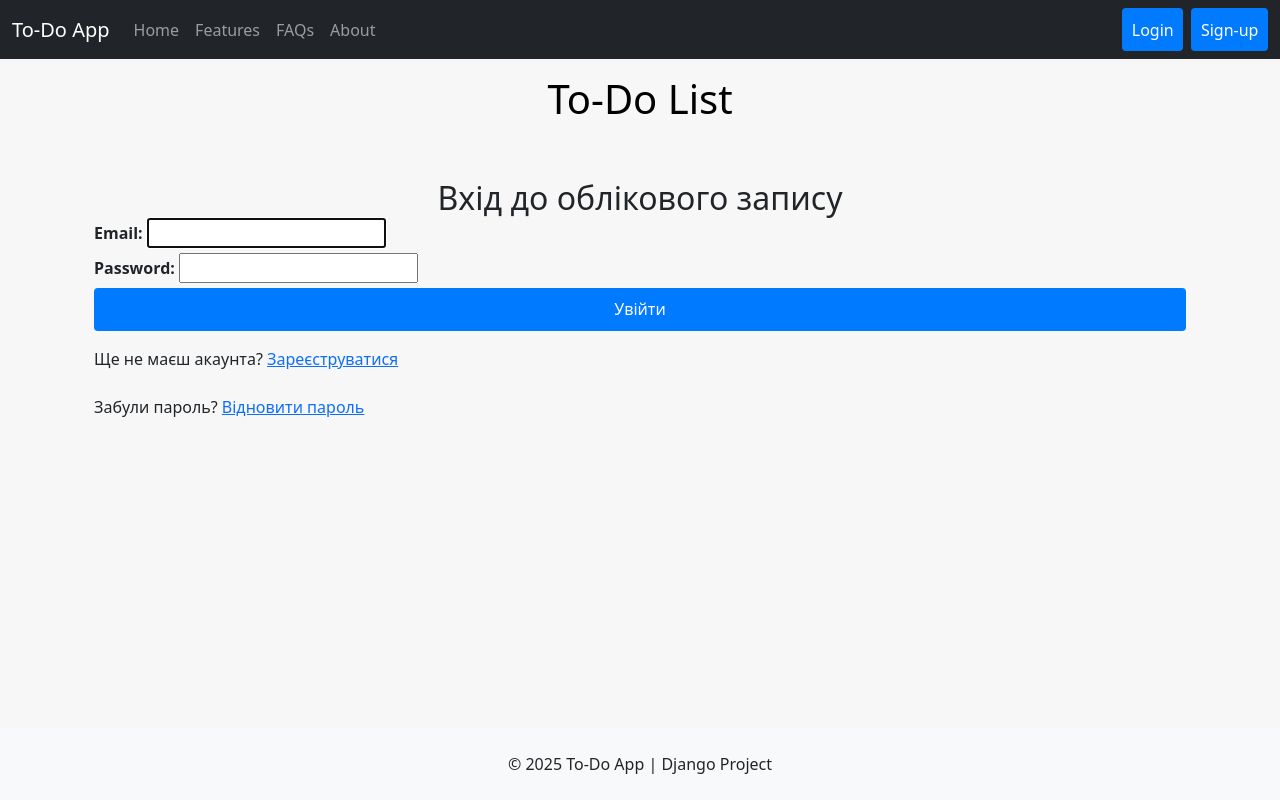
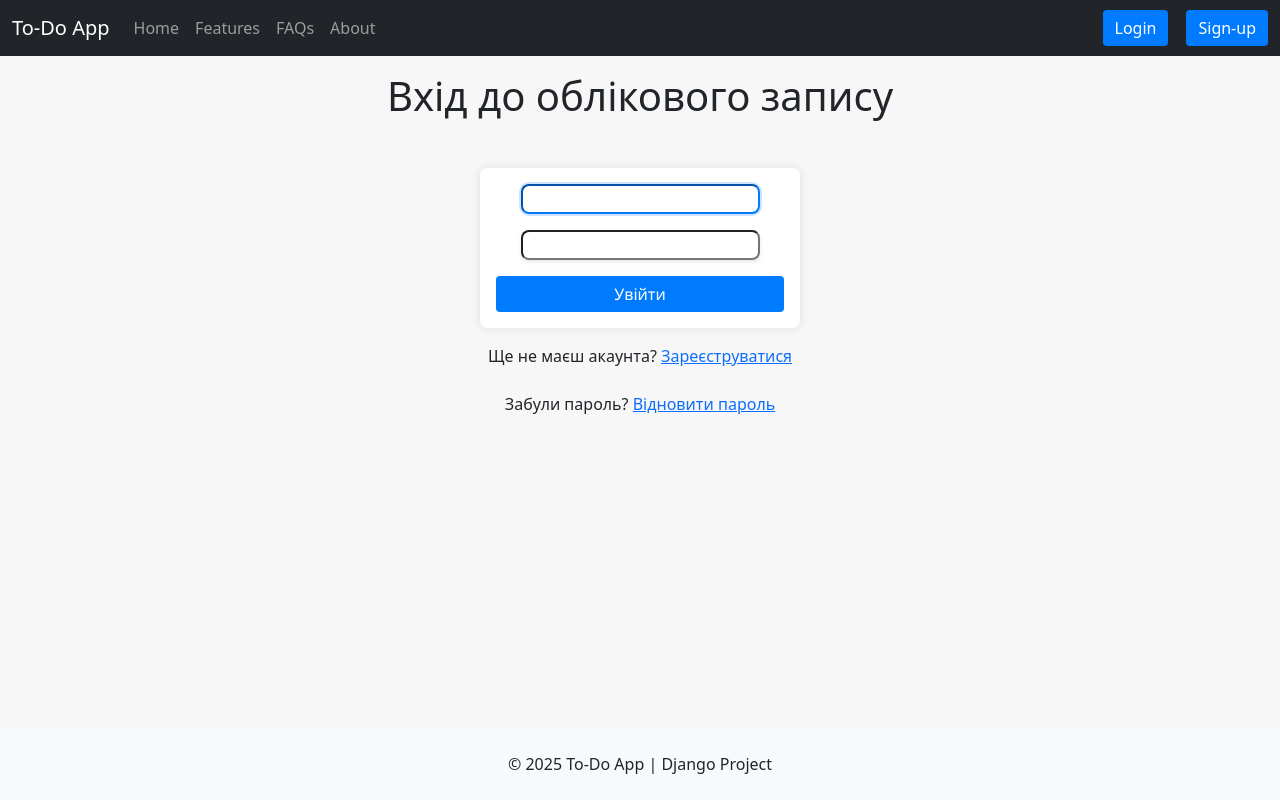
Before and after one commit to MaksonSt/to-do-app, a Django app: page /login/ in a window 1280 px wide. Run offline with Django 5.2, Linux system fonts and the light colour scheme.

Commit message:
add styles in login,register pages; fixes styles with nav

```diff
--- a/to_do_project/to_do_app/static/todo/css/components/_buttons.scss
+++ b/to_do_project/to_do_app/static/todo/css/components/_buttons.scss
@@ -1,7 +1,6 @@
 .btn {
   width: 100%;
-  height: 100%;
-  padding: 0.6rem;
+  gap: 1rem;
   font-size: 1rem;
   background-color: $button-color;
   border: none;
--- a/to_do_project/to_do_app/static/todo/css/main.scss
+++ b/to_do_project/to_do_app/static/todo/css/main.scss
@@ -3,6 +3,7 @@
 @import 'base/reset';
 @import 'base/mixins';
 @import 'base/typography';
+@import 'base/base';
 
 // Components
 @import 'components/buttons';
--- a/to_do_project/to_do_app/static/todo/css/style.css
+++ b/to_do_project/to_do_app/static/todo/css/style.css
@@ -64,10 +64,30 @@ select {
     transition-duration: 0.01ms !important;
   }
 }
+body {
+  background-color: #f7f7f7;
+}
+
+.header {
+  text-align: center;
+  color: black;
+  font-weight: 500;
+  padding-bottom: 0.5rem;
+}
+
+.welcome_user {
+  color: white;
+}
+
+.d-flex {
+  display: flex;
+  align-items: center;
+  gap: 10px;
+}
+
 .btn {
   width: 100%;
-  height: 100%;
-  padding: 0.6rem;
+  gap: 1rem;
   font-size: 1rem;
   background-color: #007bff;
   border: none;
@@ -83,17 +103,58 @@ select {
   color: black;
 }
 
-body {
-  background-color: #f7f7f7;
+.container_login {
+  margin: 32px;
+  padding: 1rem;
+  display: flex;
+  flex-direction: column;
+  justify-content: center;
+  align-items: center;
+}
+
+.container_login_form {
+  font-family: "Segoe UI", Tahoma, Geneva, Verdana, sans-serif;
+  background: white;
+  padding: 1rem;
+  border-radius: 8px;
+  box-shadow: 0 0 10px rgba(0, 0, 0, 0.1);
+  width: 320px;
+  display: flex;
+  flex-direction: column;
+  align-items: center;
+  gap: 1rem;
 }
 
 label {
-  margin-bottom: 0.5rem;
-  font-weight: 600;
+  display: none;
 }
 
-h2 {
+h1 {
   text-align: center;
+}
+
+.container_register_form {
+  font-family: "Segoe UI", Tahoma, Geneva, Verdana, sans-serif;
+  background: white;
+  padding: 1rem;
+  border-radius: 8px;
+  box-shadow: 0 0 10px rgba(0, 0, 0, 0.1);
+  width: 320px;
+  display: flex;
+  flex-direction: column;
+  align-items: center;
+  gap: 1rem;
+}
+
+input {
+  border-radius: 8px;
+  box-shadow: 0 2px 4px rgba(0, 0, 0, 0.1);
+}
+
+input:focus {
+  border-color: #007bff;
+  outline: none;
+  box-shadow: 0 0 0 2px rgba(0, 123, 255, 0.2);
 }
 
 .container_register {
@@ -103,10 +164,6 @@ h2 {
   justify-content: center;
   align-items: center;
   flex-direction: column;
-}
-
-.mt-3 {
-  display: inline-block;
 }
 
 *,
@@ -175,18 +232,6 @@ select {
     transition-duration: 0.01ms !important;
   }
 }
-body {
-  background-color: #f7f7f7;
-  height: 100%;
-}
-
-.header {
-  text-align: center;
-  color: black;
-  font-weight: 500;
-  padding-bottom: 0.5rem;
-}
-
 .wrapper {
   min-height: 100vh;
   display: flex;
@@ -203,10 +248,6 @@ main {
   display: flex;
   justify-content: center;
   align-items: center;
-}
-
-.d-flex {
-  display: flex;
 }
 
 .text-white {
--- a/to_do_project/to_do_app/templates/todo/base.html
+++ b/to_do_project/to_do_app/templates/todo/base.html
@@ -14,7 +14,7 @@
     <link rel="stylesheet" href="{% static 'todo/css/style.css' %}">
 </head>
 <body>
-<div class="wrapper d-flex flex-column min-vh-100">
+<div class="wrapper flex-column min-vh-100">
     <!-- Bootstrap Navbar -->
     <nav class="navbar navbar-expand-lg navbar-dark bg-dark">
         <div class="container-fluid">
@@ -37,7 +37,7 @@
 
                 <div class="d-flex">
                     {% if user.is_authenticated %}
-                        <span class="text-white me-3">Вітаю, {{ user.name }}!</span>
+                        <span class="welcome_user">Вітаю, {{ user.name }}!</span>
                         <form action="{% url 'to_do_app:logout' %}" method="post" class="d-inline">
                             {% csrf_token %}
                             <button type="submit" class="btn btn-outline-light me-2">Вийти</button>
@@ -74,7 +74,6 @@
     <!-- Main content -->
     <main class="flex-fill">
         <div class="container">
-            <h1 class="header">{% block header %}To-Do List{% endblock %}</h1>
             {% block content %}{% endblock %}
         </div>
     </main>
--- a/to_do_project/to_do_app/templates/todo/home_unauthenticated.html
+++ b/to_do_project/to_do_app/templates/todo/home_unauthenticated.html
@@ -2,9 +2,9 @@
 
 {% block title %}Головна - To-Do App{% endblock %}
 
-{% block header %}Ласкаво просимо до To-Do App!{% endblock %}
 
 {% block content %}
+<header class="header"><h1>Ласкаво просимо до To-Do App!</h1></header>
 <div class="centered_block">
 <div class="unauth_container">
     <h2>Натисни кнопку нижче, щоб зарегеструватись:</h2>
--- a/to_do_project/to_do_app/templates/todo/login.html
+++ b/to_do_project/to_do_app/templates/todo/login.html
@@ -3,14 +3,15 @@
 {% block title %}Увійти{% endblock %}
 
 {% block content %}
-  <div class="container mt-5">
-    <h2>Вхід до облікового запису</h2>
-
+    <h1>Вхід до облікового запису</h1>
+  <div class="container_login">
     <form method="post">
+<div class="container_login_form">
       {% csrf_token %}
       {{ form.as_p }}
 
       <button type="submit" class="btn btn-success">Увійти</button>
+</div>
     </form>
 
     {% if form.errors %}
--- a/to_do_project/to_do_app/templates/todo/register.html
+++ b/to_do_project/to_do_app/templates/todo/register.html
@@ -3,11 +3,11 @@
 {% block title %}Реєстрація{% endblock %}
 
 {% block content %}
-<h2>Реєстрація користувача</h2>
+<h1>Реєстрація користувача</h1>
   <div class="container_register">
 
     <form method="post">
-      <div class="unauth_container">
+      <div class="container_register_form">
       {% csrf_token %}
       {{ form.as_p }}
 
--- a/to_do_project/to_do_app/templates/todo/task_list.html
+++ b/to_do_project/to_do_app/templates/todo/task_list.html
@@ -4,7 +4,7 @@
 
 {% block content %}
     <div class="task-list">
-        <h2 class="text-center mb-4">To-Do List</h2>
+        <h1 class="text-center mb-4">To-Do List</h1>
 
         <form method="GET" action="{% url 'to_do_app:search_task' %}" class="mb-4">
             <div class="input-group">
--- a/to_do_project/to_do_app/templates/todo/update_task.html
+++ b/to_do_project/to_do_app/templates/todo/update_task.html
@@ -3,9 +3,10 @@
 
 {% block title %}Update Task{% endblock %}
 
+
 {% block content %}
     <div class="add-task-form">
-        <h2 class="text-center mb-4" >Update Task</h2>
+        <h1 class="text-center mb-4" >Update Task</h1>
         <form method="post">
             {% csrf_token %}
              {{ form.as_p }}
```
Also changed, not shown: to_do_project/to_do_app/static/todo/css/base/_base.scss (added, +19 -0 lines), to_do_project/to_do_app/static/todo/css/pages/_home_unauthenticated.scss (+2 -15 lines), to_do_project/to_do_app/static/todo/css/pages/_login.scss (+20 -0 lines), to_do_project/to_do_app/static/todo/css/pages/_register.scss (+24 -11 lines), to_do_project/to_do_app/templates/todo/home_authenticated.html (+4 -3 lines), 1 other file.
